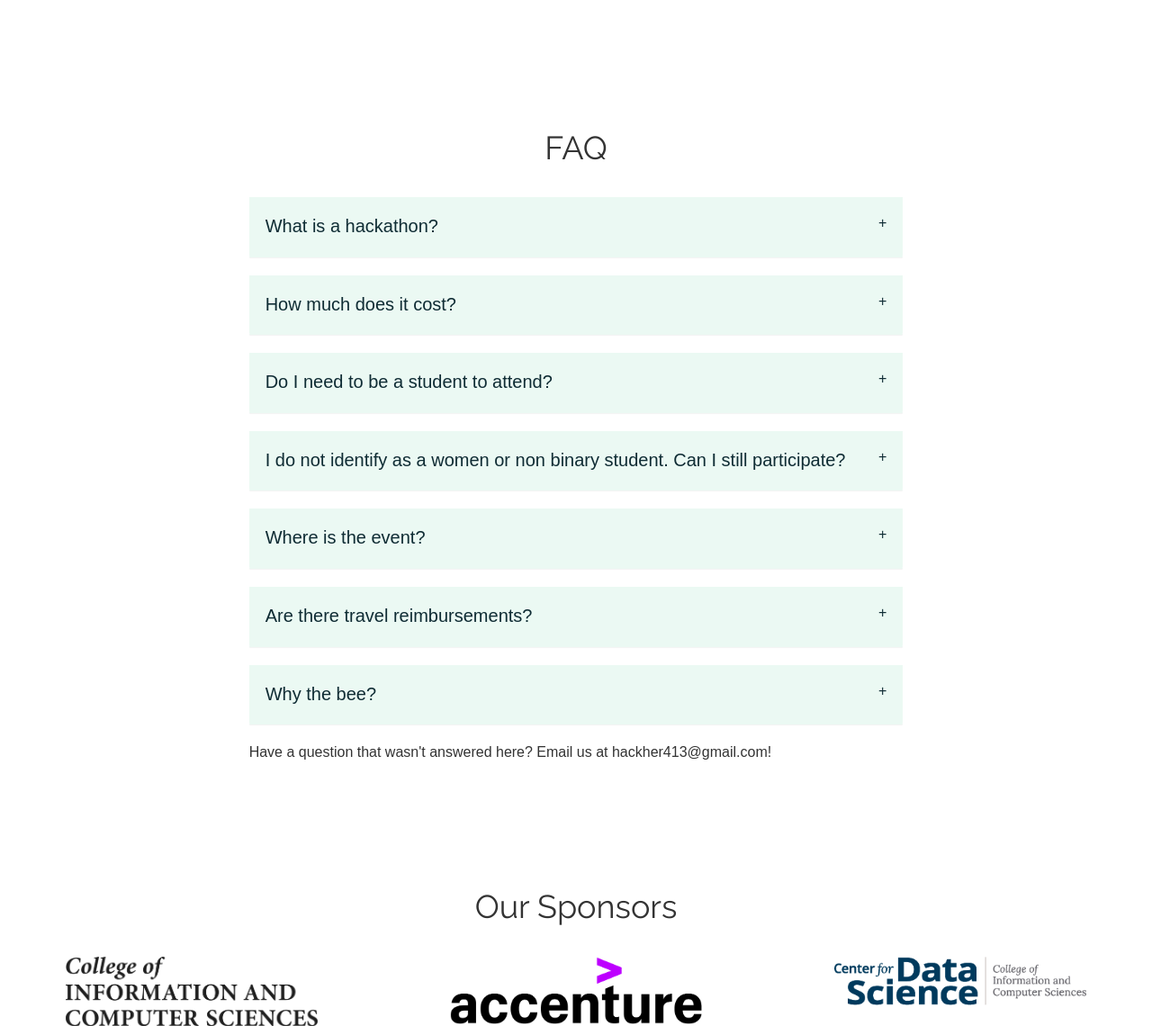
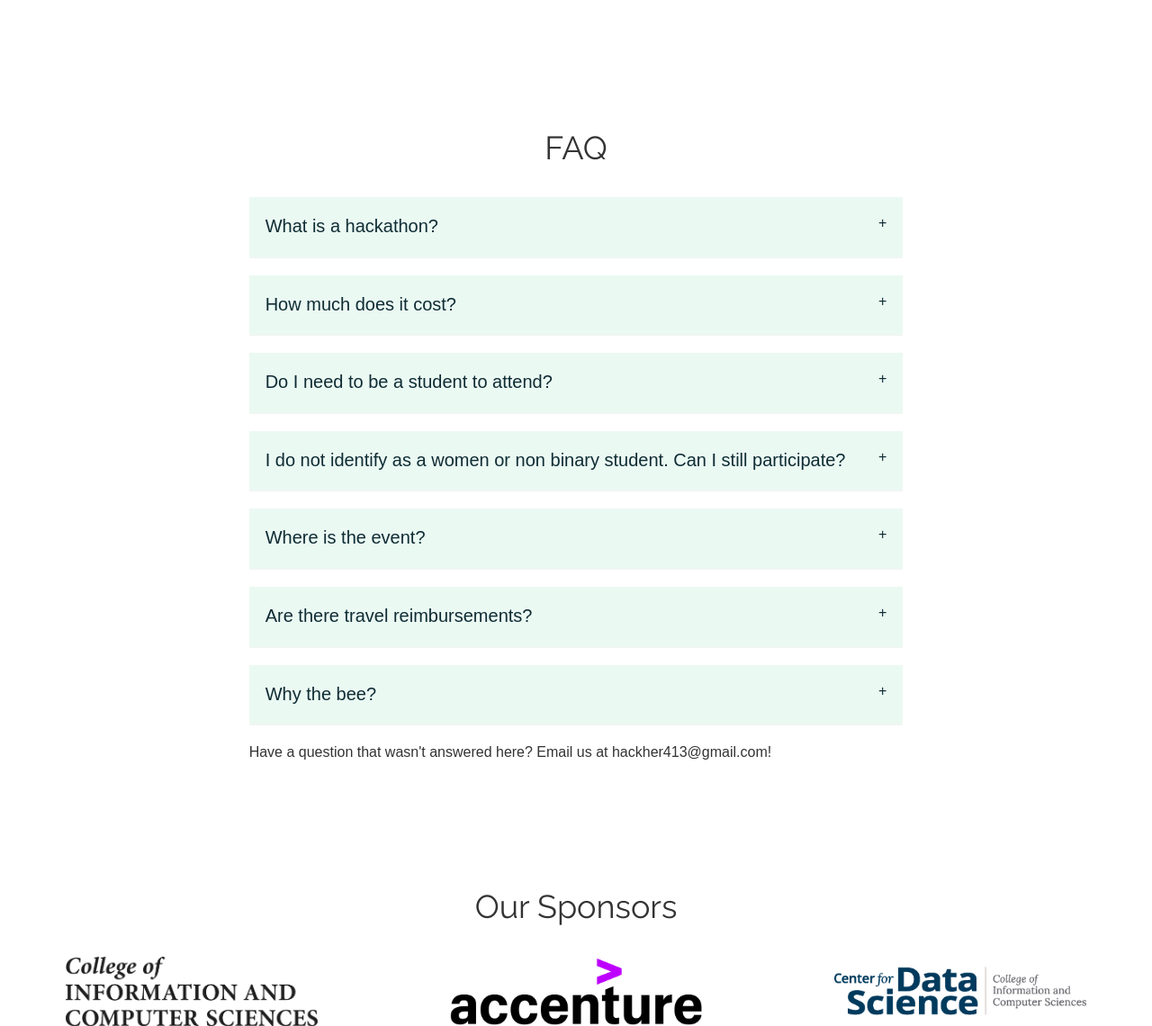
Before and after one commit to hackher413/2019, a Jekyll site: the page built from index.html, in a window 1280 px wide. Shown: the part 3766-4906 px from the top of the page at 90% size. Built offline with Jekyll 4.4.1, drawn with Linux system fonts in a browser that asks for light colours; nearby versions of some CDN libraries; a script that is not in the unit is left out; grey boxes are pictures that could not be loaded.

Commit message:
Update css/original.css

```diff
--- a/css/original.css
+++ b/css/original.css
@@ -586,6 +586,15 @@
  * Sponsors Section
  */
 
+.row{
+    display: -webkit-box;
+    display: -ms-flexbox;
+    display: flex;
+    -webkit-box-align: center;
+    -ms-flex-align: center;
+    align-items: center;
+}
+
 .sponsors {
   background-color: #fff;
   text-align: center;
```
